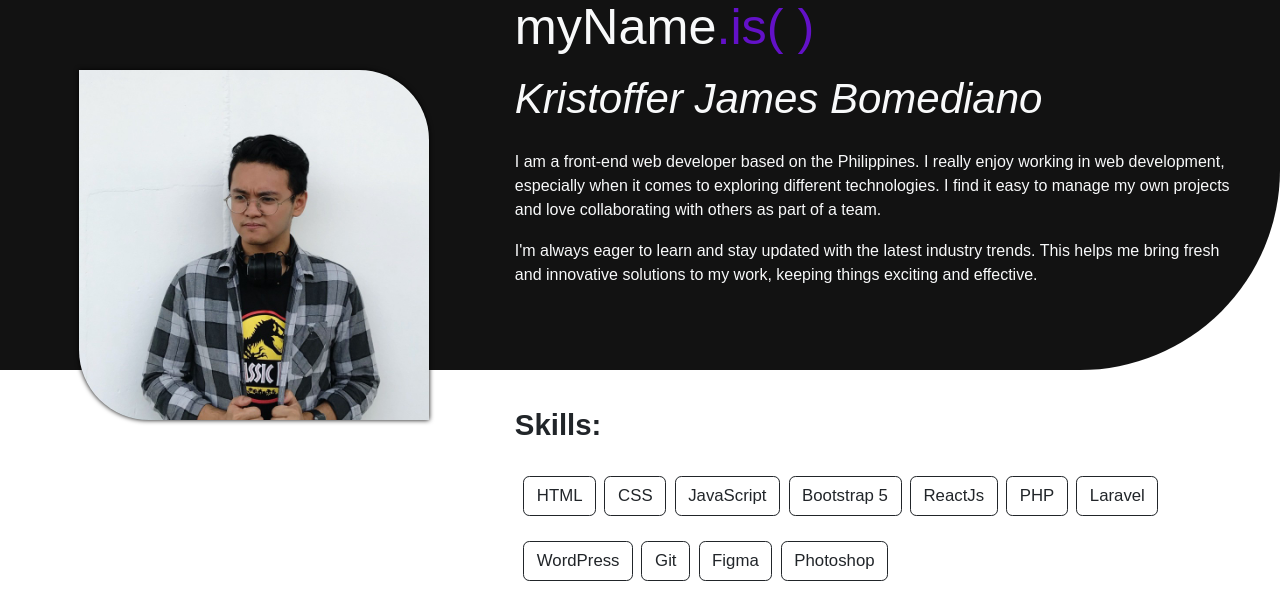
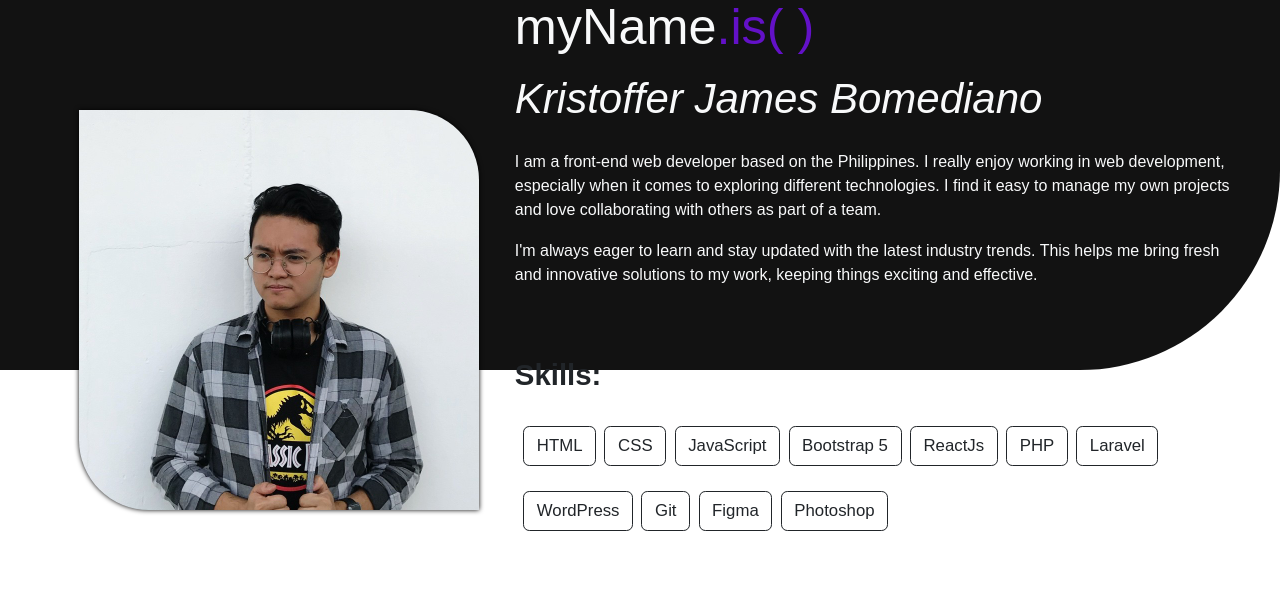
Before and after one commit to jammmeess/portfolio-jammmeess, a React (Create React App) app: page / in a window 1280 px wide. Shown: the part 870-1470 px from the top of the page. Built offline with nearby package versions, Linux system fonts and the light colour scheme; a web font is replaced by a local one.

Commit message:
Updated CSS styles

```diff
--- a/src/index.css
+++ b/src/index.css
@@ -105,7 +105,7 @@ html {
 }
 
 .logo {
-  width: 50px;
+  width: 30px;
 }
 
 /* Hero Banner */
@@ -229,9 +229,9 @@ p {
 
 #profile {
   border-radius: 25px;
-  width: 350px;
-  height: 350px;
-  margin: 90px 0px 90px 50px;
+  width: 400px;
+  height: 400px;
+  margin: 130px 0px 90px 50px;
   background-color: black;
 }
 
@@ -248,7 +248,7 @@ p {
 }
 
 .skills-section {
-  margin: 70px 0px 0px 0px !important;
+  margin: 20px 0px 0px 0px !important;
 }
 
 .higlight {
@@ -323,7 +323,21 @@ p {
 .project-section {
   height: auto;
   width: 100vw;
-  background-color: #121212;
+  background-color: #101010;
   color: black;
   padding: 0px 0px 0px 0px;
 }
+
+/* Footer */
+.footer {
+  color: white;
+  background-color: #121212;
+  height: 50vh;
+  width: 100vw;
+}
+
+.social-icon {
+  filter: invert(100%);
+  width: 30px;
+  margin: 0px 20px 0px 0px;
+}
```
